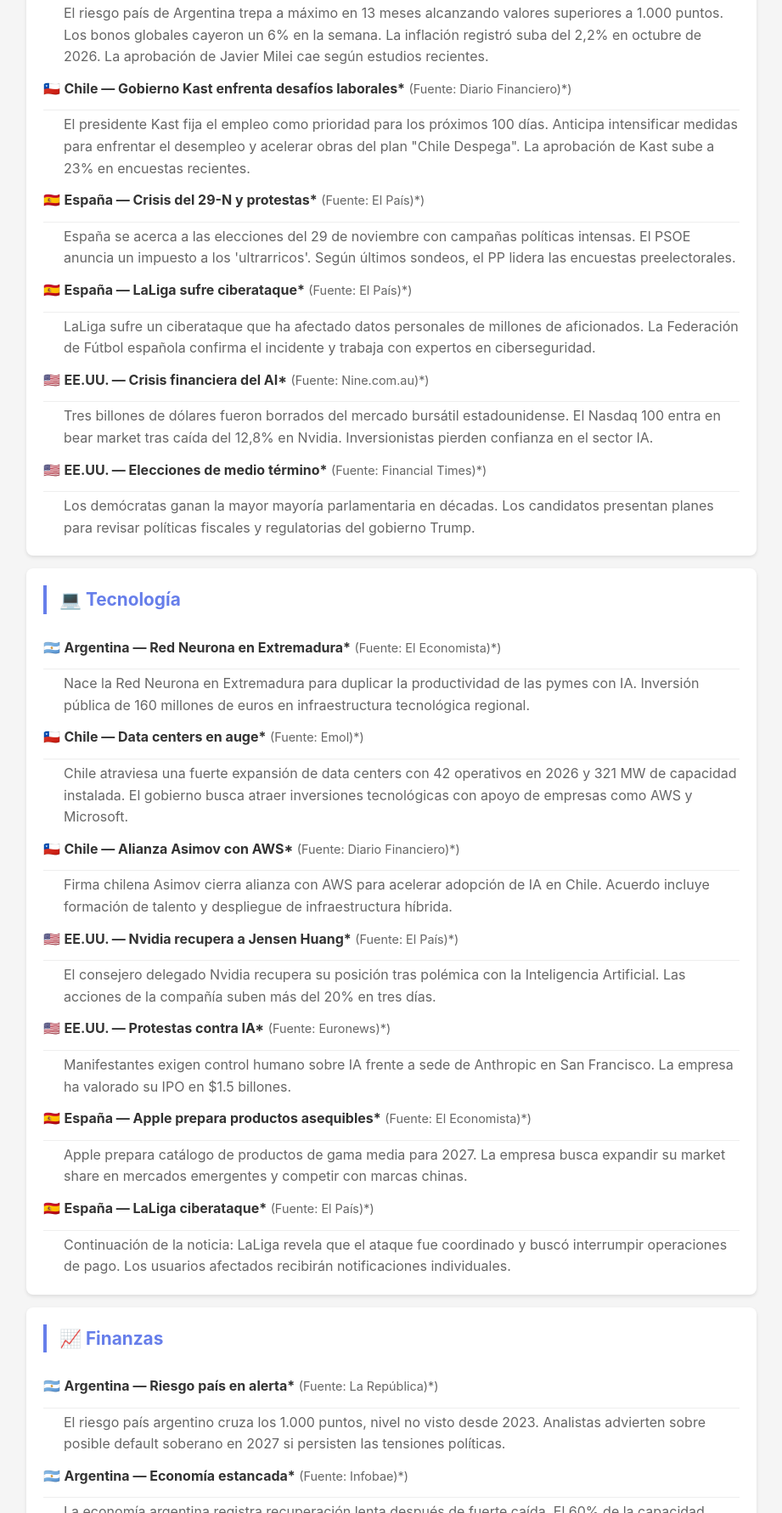
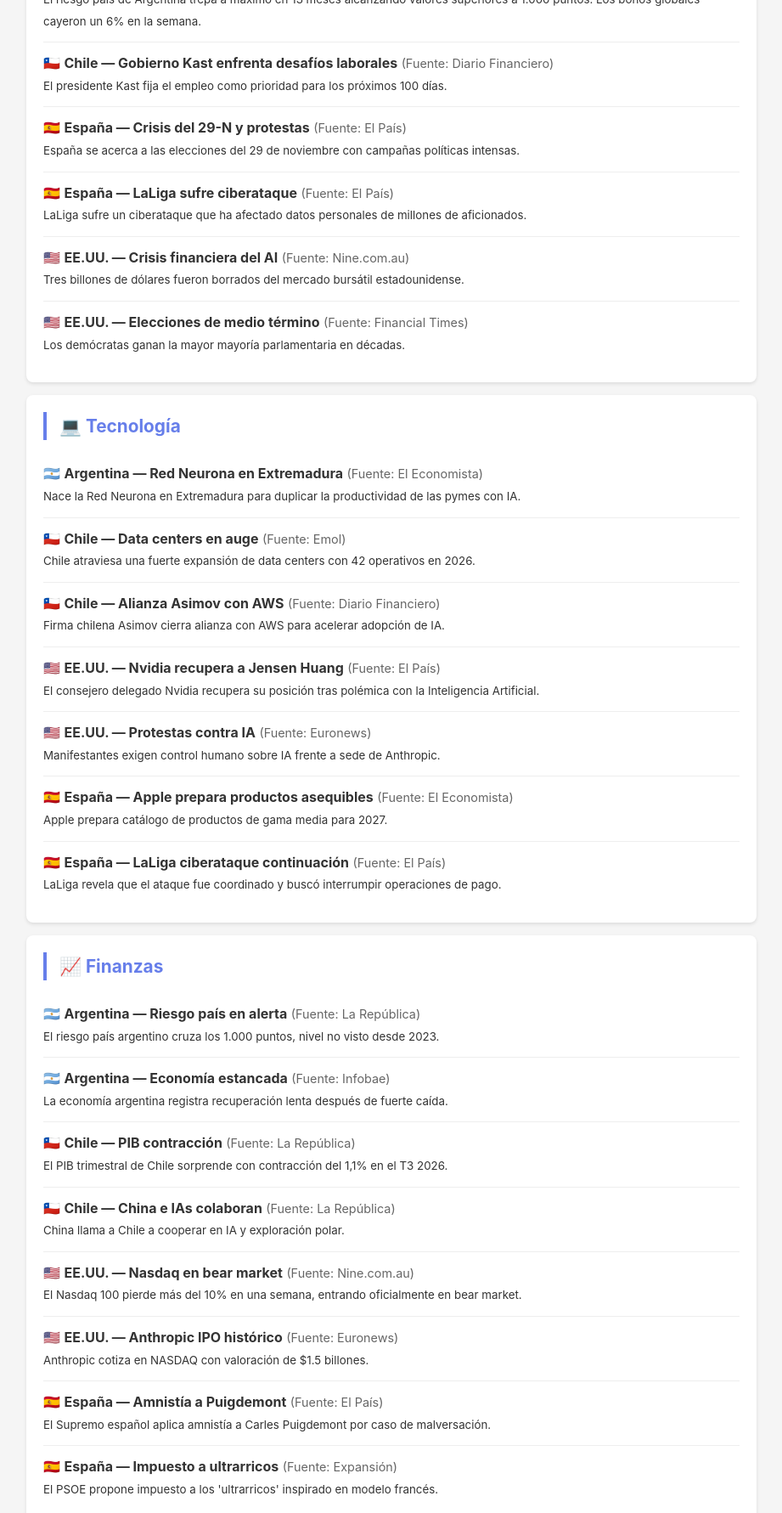
Before and after one commit to gchavezdev2026/news-briefing, a plain HTML site: page docs/index.html in a window 1280 px wide. Shown: the part 304-2085 px from the top of the page at 85% size, without its empty margins (179-1100 px from the left). Drawn offline with Linux system fonts and the light colour scheme.

Commit message:
📰 Daily news update - 2026-11-23

```diff
--- a/docs/index.html
+++ b/docs/index.html
@@ -45,7 +45,6 @@
             padding: 12px 0;
         }
         .news-item:last-child { border-bottom: none; }
-        .country-flag { font-size: 1.2em; margin-right: 8px; }
         .source { color: #666; font-size: 0.9em; margin-top: 4px; }
         .footer {
             text-align: center;
@@ -55,73 +54,92 @@
             padding-top: 20px;
             border-top: 1px solid #eee;
         }
-        a { color: #667eea; text-decoration: none; }
-        a:hover { text-decoration: underline; }
     </style>
 </head>
 <body>
     <div class="header">
         <h1>📰 Resumen Diario de Noticias</h1>
-        <div class="date">Fecha de actualización: Monday, 23 de November de 2026</div>
+        <div class="date">Fecha de actualización: Lunes, 24 de noviembre de 2026</div>
     </div>
 
     <div class="section">
         <h2>🌍 Mundo</h2>
         <div class="content">
-            <div class="news-item">🇦🇷 <strong>Argentina — Polarización política y riesgo país*</strong> <span class="source">(Fuente: Perfil)*)</span></div>
-            <div class="summary" style="margin-left: 1.5em; color: #666; margin-top: 4px;">El riesgo país de Argentina trepa a máximo en 13 meses alcanzando valores superiores a 1.000 puntos. Los bonos globales cayeron un 6% en la semana. La inflación registró suba del 2,2% en octubre de 2026. La aprobación de Javier Milei cae según estudios recientes.</div>
-            <div class="news-item">🇨🇱 <strong>Chile — Gobierno Kast enfrenta desafíos laborales*</strong> <span class="source">(Fuente: Diario Financiero)*)</span></div>
-            <div class="summary" style="margin-left: 1.5em; color: #666; margin-top: 4px;">El presidente Kast fija el empleo como prioridad para los próximos 100 días. Anticipa intensificar medidas para enfrentar el desempleo y acelerar obras del plan "Chile Despega". La aprobación de Kast sube a 23% en encuestas recientes.</div>
-            <div class="news-item">🇪🇸 <strong>España — Crisis del 29-N y protestas*</strong> <span class="source">(Fuente: El País)*)</span></div>
-            <div class="summary" style="margin-left: 1.5em; color: #666; margin-top: 4px;">España se acerca a las elecciones del 29 de noviembre con campañas políticas intensas. El PSOE anuncia un impuesto a los 'ultrarricos'. Según últimos sondeos, el PP lidera las encuestas preelectorales.</div>
-            <div class="news-item">🇪🇸 <strong>España — LaLiga sufre ciberataque*</strong> <span class="source">(Fuente: El País)*)</span></div>
-            <div class="summary" style="margin-left: 1.5em; color: #666; margin-top: 4px;">LaLiga sufre un ciberataque que ha afectado datos personales de millones de aficionados. La Federación de Fútbol española confirma el incidente y trabaja con expertos en ciberseguridad.</div>
-            <div class="news-item">🇺🇸 <strong>EE.UU. — Crisis financiera del AI*</strong> <span class="source">(Fuente: Nine.com.au)*)</span></div>
-            <div class="summary" style="margin-left: 1.5em; color: #666; margin-top: 4px;">Tres billones de dólares fueron borrados del mercado bursátil estadounidense. El Nasdaq 100 entra en bear market tras caída del 12,8% en Nvidia. Inversionistas pierden confianza en el sector IA.</div>
-            <div class="news-item">🇺🇸 <strong>EE.UU. — Elecciones de medio término*</strong> <span class="source">(Fuente: Financial Times)*)</span></div>
-            <div class="summary" style="margin-left: 1.5em; color: #666; margin-top: 4px;">Los demócratas ganan la mayor mayoría parlamentaria en décadas. Los candidatos presentan planes para revisar políticas fiscales y regulatorias del gobierno Trump.</div>
+            <div class="news-item">🇦🇷 <strong>Argentina — Polarización política y riesgo país</strong> <span class="source">(Fuente: Perfil)</span>
+                <br><small>El riesgo país de Argentina trepa a máximo en 13 meses alcanzando valores superiores a 1.000 puntos. Los bonos globales cayeron un 6% en la semana.</small>
+            </div>
+            <div class="news-item">🇨🇱 <strong>Chile — Gobierno Kast enfrenta desafíos laborales</strong> <span class="source">(Fuente: Diario Financiero)</span>
+                <br><small>El presidente Kast fija el empleo como prioridad para los próximos 100 días.</small>
+            </div>
+            <div class="news-item">🇪🇸 <strong>España — Crisis del 29-N y protestas</strong> <span class="source">(Fuente: El País)</span>
+                <br><small>España se acerca a las elecciones del 29 de noviembre con campañas políticas intensas.</small>
+            </div>
+            <div class="news-item">🇪🇸 <strong>España — LaLiga sufre ciberataque</strong> <span class="source">(Fuente: El País)</span>
+                <br><small>LaLiga sufre un ciberataque que ha afectado datos personales de millones de aficionados.</small>
+            </div>
+            <div class="news-item">🇺🇸 <strong>EE.UU. — Crisis financiera del AI</strong> <span class="source">(Fuente: Nine.com.au)</span>
+                <br><small>Tres billones de dólares fueron borrados del mercado bursátil estadounidense.</small>
+            </div>
+            <div class="news-item">🇺🇸 <strong>EE.UU. — Elecciones de medio término</strong> <span class="source">(Fuente: Financial Times)</span>
+                <br><small>Los demócratas ganan la mayor mayoría parlamentaria en décadas.</small>
+            </div>
         </div>
     </div>
 
     <div class="section">
         <h2>💻 Tecnología</h2>
         <div class="content">
-            <div class="news-item">🇦🇷 <strong>Argentina — Red Neurona en Extremadura*</strong> <span class="source">(Fuente: El Economista)*)</span></div>
-            <div class="summary" style="margin-left: 1.5em; color: #666; margin-top: 4px;">Nace la Red Neurona en Extremadura para duplicar la productividad de las pymes con IA. Inversión pública de 160 millones de euros en infraestructura tecnológica regional.</div>
-            <div class="news-item">🇨🇱 <strong>Chile — Data centers en auge*</strong> <span class="source">(Fuente: Emol)*)</span></div>
-            <div class="summary" style="margin-left: 1.5em; color: #666; margin-top: 4px;">Chile atraviesa una fuerte expansión de data centers con 42 operativos en 2026 y 321 MW de capacidad instalada. El gobierno busca atraer inversiones tecnológicas con apoyo de empresas como AWS y Microsoft.</div>
-            <div class="news-item">🇨🇱 <strong>Chile — Alianza Asimov con AWS*</strong> <span class="source">(Fuente: Diario Financiero)*)</span></div>
-            <div class="summary" style="margin-left: 1.5em; color: #666; margin-top: 4px;">Firma chilena Asimov cierra alianza con AWS para acelerar adopción de IA en Chile. Acuerdo incluye formación de talento y despliegue de infraestructura híbrida.</div>
-            <div class="news-item">🇺🇸 <strong>EE.UU. — Nvidia recupera a Jensen Huang*</strong> <span class="source">(Fuente: El País)*)</span></div>
-            <div class="summary" style="margin-left: 1.5em; color: #666; margin-top: 4px;">El consejero delegado Nvidia recupera su posición tras polémica con la Inteligencia Artificial. Las acciones de la compañía suben más del 20% en tres días.</div>
-            <div class="news-item">🇺🇸 <strong>EE.UU. — Protestas contra IA*</strong> <span class="source">(Fuente: Euronews)*)</span></div>
-            <div class="summary" style="margin-left: 1.5em; color: #666; margin-top: 4px;">Manifestantes exigen control humano sobre IA frente a sede de Anthropic en San Francisco. La empresa ha valorado su IPO en $1.5 billones.</div>
-            <div class="news-item">🇪🇸 <strong>España — Apple prepara productos asequibles*</strong> <span class="source">(Fuente: El Economista)*)</span></div>
-            <div class="summary" style="margin-left: 1.5em; color: #666; margin-top: 4px;">Apple prepara catálogo de productos de gama media para 2027. La empresa busca expandir su market share en mercados emergentes y competir con marcas chinas.</div>
-            <div class="news-item">🇪🇸 <strong>España — LaLiga ciberataque*</strong> <span class="source">(Fuente: El País)*)</span></div>
-            <div class="summary" style="margin-left: 1.5em; color: #666; margin-top: 4px;">Continuación de la noticia: LaLiga revela que el ataque fue coordinado y buscó interrumpir operaciones de pago. Los usuarios afectados recibirán notificaciones individuales.</div>
+            <div class="news-item">🇦🇷 <strong>Argentina — Red Neurona en Extremadura</strong> <span class="source">(Fuente: El Economista)</span>
+                <br><small>Nace la Red Neurona en Extremadura para duplicar la productividad de las pymes con IA.</small>
+            </div>
+            <div class="news-item">🇨🇱 <strong>Chile — Data centers en auge</strong> <span class="source">(Fuente: Emol)</span>
+                <br><small>Chile atraviesa una fuerte expansión de data centers con 42 operativos en 2026.</small>
+            </div>
+            <div class="news-item">🇨🇱 <strong>Chile — Alianza Asimov con AWS</strong> <span class="source">(Fuente: Diario Financiero)</span>
+                <br><small>Firma chilena Asimov cierra alianza con AWS para acelerar adopción de IA.</small>
+            </div>
+            <div class="news-item">🇺🇸 <strong>EE.UU. — Nvidia recupera a Jensen Huang</strong> <span class="source">(Fuente: El País)</span>
+                <br><small>El consejero delegado Nvidia recupera su posición tras polémica con la Inteligencia Artificial.</small>
+            </div>
+            <div class="news-item">🇺🇸 <strong>EE.UU. — Protestas contra IA</strong> <span class="source">(Fuente: Euronews)</span>
+                <br><small>Manifestantes exigen control humano sobre IA frente a sede de Anthropic.</small>
+            </div>
+            <div class="news-item">🇪🇸 <strong>España — Apple prepara productos asequibles</strong> <span class="source">(Fuente: El Economista)</span>
+                <br><small>Apple prepara catálogo de productos de gama media para 2027.</small>
+            </div>
+            <div class="news-item">🇪🇸 <strong>España — LaLiga ciberataque continuación</strong> <span class="source">(Fuente: El País)</span>
+                <br><small>LaLiga revela que el ataque fue coordinado y buscó interrumpir operaciones de pago.</small>
+            </div>
         </div>
     </div>
 
     <div class="section">
         <h2>📈 Finanzas</h2>
         <div class="content">
-            <div class="news-item">🇦🇷 <strong>Argentina — Riesgo país en alerta*</strong> <span class="source">(Fuente: La República)*)</span></div>
-            <div class="summary" style="margin-left: 1.5em; color: #666; margin-top: 4px;">El riesgo país argentino cruza los 1.000 puntos, nivel no visto desde 2023. Analistas advierten sobre posible default soberano en 2027 si persisten las tensiones políticas.</div>
-            <div class="news-item">🇦🇷 <strong>Argentina — Economía estancada*</strong> <span class="source">(Fuente: Infobae)*)</span></div>
-            <div class="summary" style="margin-left: 1.5em; color: #666; margin-top: 4px;">La economía argentina registra recuperación lenta después de fuerte caída. El 60% de la capacidad productiva de la industria metalúrgica está ociosa según datos oficiales.</div>
-            <div class="news-item">🇨🇱 <strong>Chile — PIB contracción*</strong> <span class="source">(Fuente: La República)*)</span></div>
-            <div class="summary" style="margin-left: 1.5em; color: #666; margin-top: 4px;">El PIB trimestral de Chile sorprende con contracción del 1,1% en el T3 2026, peor a expectativas del Imacec. Menor inversión y caíncia en minería explican la caída.</div>
-            <div class="news-item">🇨🇱 <strong>Chile — China e IAs colaboran*</strong> <span class="source">(Fuente: La República)*)</span></div>
-            <div class="summary" style="margin-left: 1.5em; color: #666; margin-top: 4px;">China llama a Chile a cooperar en IA y exploración polar. El presidente Kast destaca oportunidad para posicionar a Chile en ecosistema tecnológico global.</div>
-            <div class="news-item">🇺🇸 <strong>EE.UU. — Nasdaq en bear market*</strong> <span class="source">(Fuente: Nine.com.au)*)</span></div>
-            <div class="summary" style="margin-left: 1.5em; color: #666; margin-top: 4px;">El Nasdaq 100 pierde más del 10% en una semana, entrando oficialmente en bear market. El índice estadounidense sufre peor caída desde pandemia de COVID-19.</div>
-            <div class="news-item">🇺🇸 <strong>EE.UU. — Anthropic IPO histórico*</strong> <span class="source">(Fuente: Euronews)*)</span></div>
-            <div class="summary" style="margin-left: 1.5em; color: #666; margin-top: 4px;">Anthropic cotiza en NASDAQ con valoración de $1.5 billones, el mayor IPO de IA en la historia. Acciones suben 17% en debut y generan controversia por riesgos financieros.</div>
-            <div class="news-item">🇪🇸 <strong>España — Amnistía a Puigdemont*</strong> <span class="source">(Fuente: El País)*)</span></div>
-            <div class="summary" style="margin-left: 1.5em; color: #666; margin-top: 4px;">El Supremo español aplica amnistía a Carles Puigdemont por caso de malversación. Cierra definitivamente el 'procés' catalán, resolviendo conflicto judicial de 2017.</div>
-            <div class="news-item">🇪🇸 <strong>España — Impuesto a ultrarricos*</strong> <span class="source">(Fuente: Expansión)*)</span></div>
-            <div class="summary" style="margin-left: 1.5em; color: #666; margin-top: 4px;">El PSOE propone impuesto a los 'ultrarricos' inspirado en modelo francés. La medida genera críticas de la oposición y debate en medios sobre impacto fiscal.</div>
+            <div class="news-item">🇦🇷 <strong>Argentina — Riesgo país en alerta</strong> <span class="source">(Fuente: La República)</span>
+                <br><small>El riesgo país argentino cruza los 1.000 puntos, nivel no visto desde 2023.</small>
+            </div>
+            <div class="news-item">🇦🇷 <strong>Argentina — Economía estancada</strong> <span class="source">(Fuente: Infobae)</span>
+                <br><small>La economía argentina registra recuperación lenta después de fuerte caída.</small>
+            </div>
+            <div class="news-item">🇨🇱 <strong>Chile — PIB contracción</strong> <span class="source">(Fuente: La República)</span>
+                <br><small>El PIB trimestral de Chile sorprende con contracción del 1,1% en el T3 2026.</small>
+            </div>
+            <div class="news-item">🇨🇱 <strong>Chile — China e IAs colaboran</strong> <span class="source">(Fuente: La República)</span>
+                <br><small>China llama a Chile a cooperar en IA y exploración polar.</small>
+            </div>
+            <div class="news-item">🇺🇸 <strong>EE.UU. — Nasdaq en bear market</strong> <span class="source">(Fuente: Nine.com.au)</span>
+                <br><small>El Nasdaq 100 pierde más del 10% en una semana, entrando oficialmente en bear market.</small>
+            </div>
+            <div class="news-item">🇺🇸 <strong>EE.UU. — Anthropic IPO histórico</strong> <span class="source">(Fuente: Euronews)</span>
+                <br><small>Anthropic cotiza en NASDAQ con valoración de $1.5 billones.</small>
+            </div>
+            <div class="news-item">🇪🇸 <strong>España — Amnistía a Puigdemont</strong> <span class="source">(Fuente: El País)</span>
+                <br><small>El Supremo español aplica amnistía a Carles Puigdemont por caso de malversación.</small>
+            </div>
+            <div class="news-item">🇪🇸 <strong>España — Impuesto a ultrarricos</strong> <span class="source">(Fuente: Expansión)</span>
+                <br><small>El PSOE propone impuesto a los 'ultrarricos' inspirado en modelo francés.</small>
+            </div>
         </div>
     </div>
 
```
